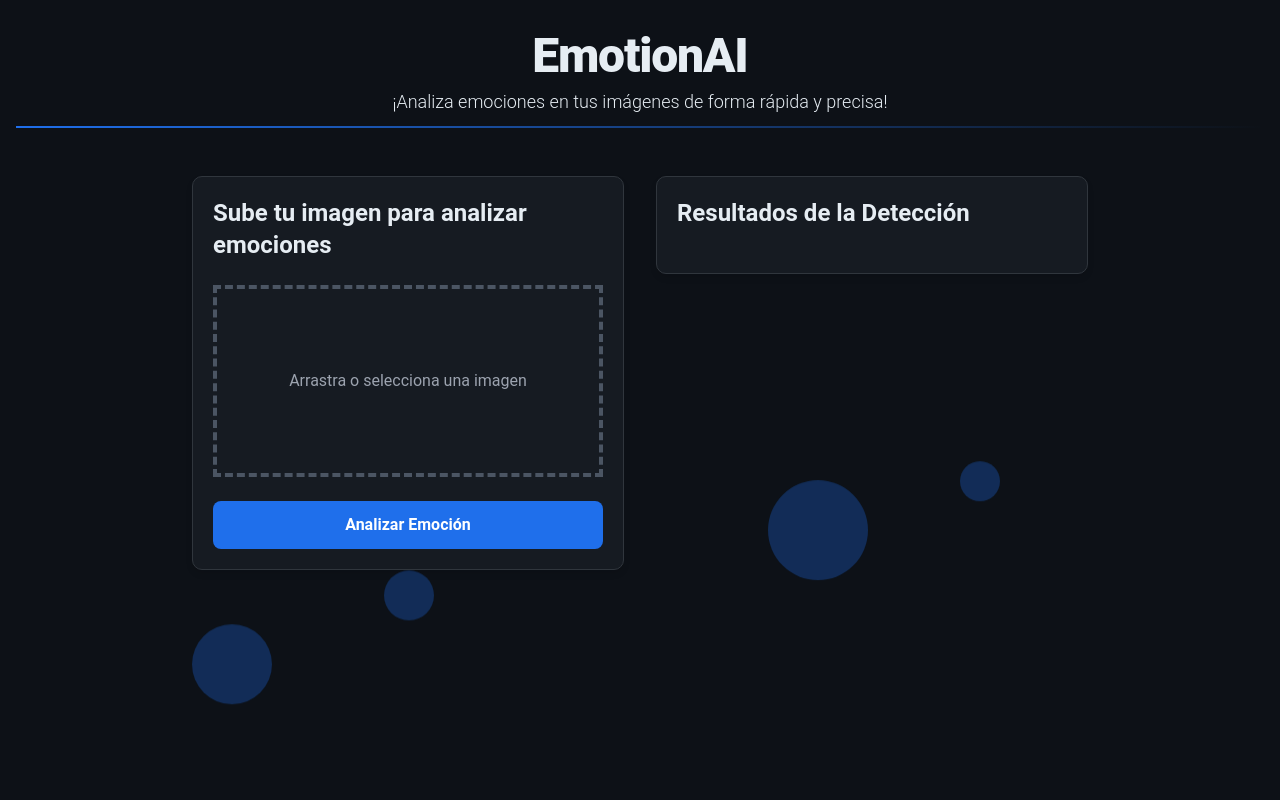
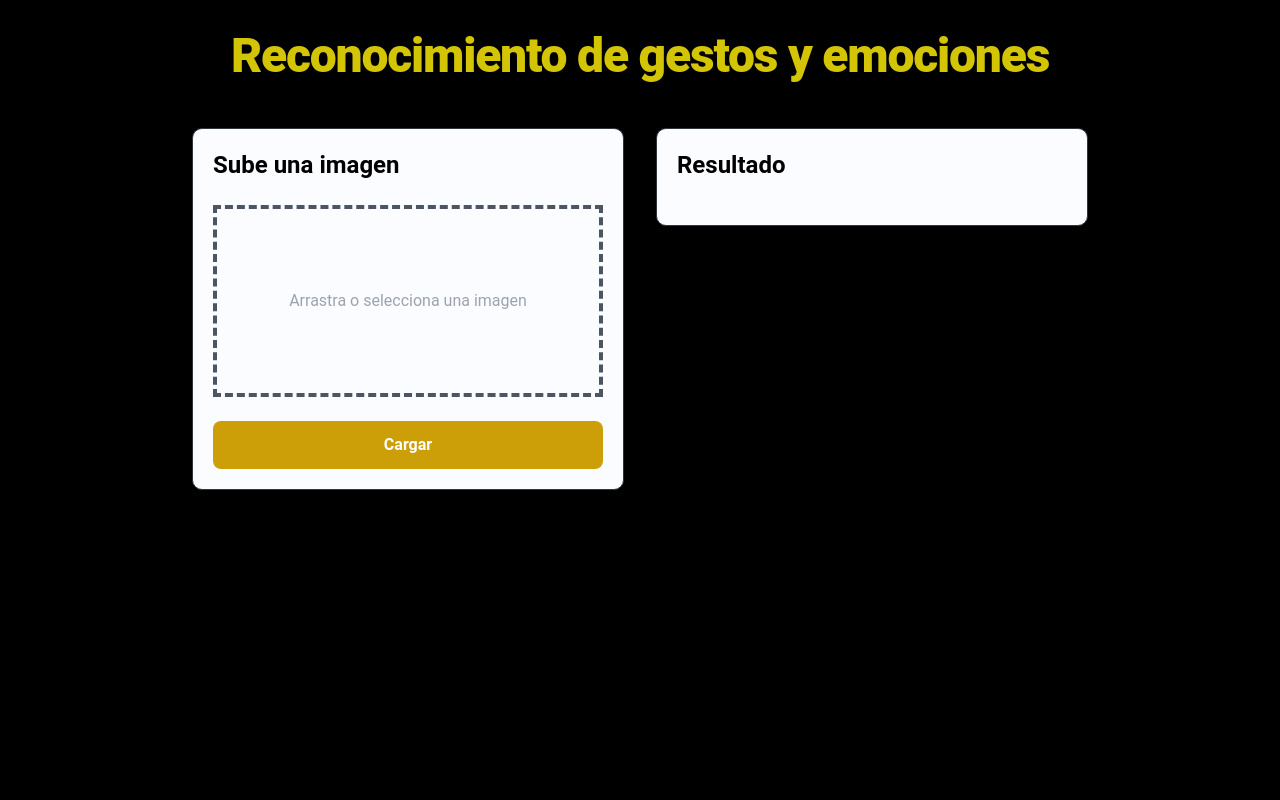
Before and after one commit to bryan9876/reconocimiento-gestos, a Flask app: page / in a window 1280 px wide. Run offline with Flask 2, Linux system fonts and the light colour scheme; some libraries are stand-ins or nearby versions.

Commit message:
Update index.html

```diff
--- a/templates/index.html
+++ b/templates/index.html
@@ -4,14 +4,14 @@
 <head>
     <meta charset="UTF-8">
     <meta name="viewport" content="width=device-width, initial-scale=1.0">
-    <title>EmotionAI</title>
+    <title>Reconocimiento de Emociones</title>
     <script src="https://cdn.tailwindcss.com"></script>
     <script src="https://code.jquery.com/jquery-3.6.0.min.js"></script>
     <style>
         body {
             font-family: 'Roboto', sans-serif;
-            background-color: #0d1117;
-            color: #e6edf3;
+            background-color: #000000;
+            color: #d3c505;
             animation: fadeIn 1s ease-in-out;
             overflow-x: hidden;
             position: relative;
@@ -36,7 +36,7 @@
         }
 
         .btn-custom {
-            background-color: #1f6feb;
+            background-color: #cc9e08;
             color: white;
             padding: 12px 24px;
             border-radius: 8px;
@@ -47,7 +47,7 @@
         }
 
         .btn-custom:hover {
-            background-color: #1158c7;
+            background-color: #cc9e08;
             transform: scale(1.05);
         }
 
@@ -60,14 +60,14 @@
 
         .progress {
             height: 8px;
-            background-color: #1f6feb;
+            background-color: #0f9b0f;
             width: 0%;
             transition: width 0.4s ease;
         }
 
         .loading-spinner {
             border: 4px solid transparent;
-            border-top: 4px solid #1f6feb;
+            border-top: 4px solid #cc9e08;
             border-radius: 50%;
             animation: spin 1s linear infinite;
         }
@@ -82,24 +82,17 @@
         }
 
         .card {
-            background-color: #161b22;
+            background-color: #fafcff;
+            color:#000000;
             border: 1px solid #30363d;
             border-radius: 10px;
             box-shadow: 0 4px 6px rgba(0, 0, 0, 0.1);
             padding: 20px;
         }
 
-        .title-divider {
-            height: 2px;
-            background: linear-gradient(to right, #1f6feb, transparent);
-            margin: 10px 0;
-        }
-
         .bubble {
             position: absolute;
-            background-color: rgba(31, 111, 235, 0.3);
-            border-radius: 50%;
-            animation: float 4s ease-in-out infinite alternate;
+
         }
 
         .bubble:nth-child(1) {
@@ -146,8 +139,7 @@
     <div class="container mx-auto px-4 py-8">
         <!-- Título principal -->
         <div class="text-center animate-fade">
-            <h1 class="text-5xl font-extrabold tracking-tight">EmotionAI</h1>
-            <p class="text-lg font-light mt-2">¡Analiza emociones en tus imágenes de forma rápida y precisa!</p>
+            <h1 class="text-5xl font-extrabold tracking-tight">Reconocimiento de gestos y emociones</h1>
             <div class="title-divider"></div>
         </div>
 
@@ -157,7 +149,7 @@
                 <!-- Panel izquierdo -->
                 <div class="w-full md:w-1/2 px-4 mb-8">
                     <div class="card">
-                        <h2 class="text-2xl font-semibold mb-6">Sube tu imagen para analizar emociones</h2>
+                        <h2 class="text-2xl font-semibold mb-6">Sube una imagen</h2>
                         <form id="uploadForm" class="space-y-6">
                             <div class="flex items-center justify-center w-full">
                                 <label class="flex flex-col items-center justify-center w-full h-48 border-4 border-dashed border-gray-600 cursor-pointer">
@@ -168,14 +160,14 @@
                                 </label>
                             </div>
                             <button type="submit" class="btn-custom w-full">
-                                Analizar Emoción
+                                Cargar
                             </button>
                         </form>
                         <div id="uploadMessage" class="text-green-500 mt-4 hidden">
-                            Imagen subida correctamente.
+                            Imagen cargada...
                         </div>
                         <div id="progressSection" class="hidden mt-6">
-                            <h2 class="text-xl font-semibold mb-4">Progreso del Análisis</h2>
+                            <h2 class="text-xl font-semibold mb-4">Cargando ...</h2>
                             <div class="progress-container">
                                 <div id="progress" class="progress"></div>
                             </div>
@@ -193,13 +185,13 @@
                 <!-- Panel derecho -->
                 <div class="w-full md:w-1/2 px-4">
                     <div class="card">
-                        <h2 class="text-2xl font-semibold mb-6">Resultados de la Detección</h2>
+                        <h2 class="text-2xl font-semibold mb-6">Resultado</h2>
                         <div id="detectionComplete" class="hidden text-green-500 font-bold">
-                            Detección Completa
+                            Completado
                         </div>
                         <div id="results" class="hidden">
                             <div class="border border-gray-600 rounded-lg p-6">
-                                <h4 class="font-semibold mb-4">Resultados:</h4>
+                                <h4 class="font-semibold mb-4">Resultados</h4>
                                 <div class="relative">
                                     <img id="keypointImage" class="max-w-full h-auto mx-auto" src="" alt="Puntos clave del rostro">
                                     <img id="resultImageSecondary" class="max-w-full h-auto mx-auto mt-4" src="" alt="Transformaciones de la Imagen">
```
